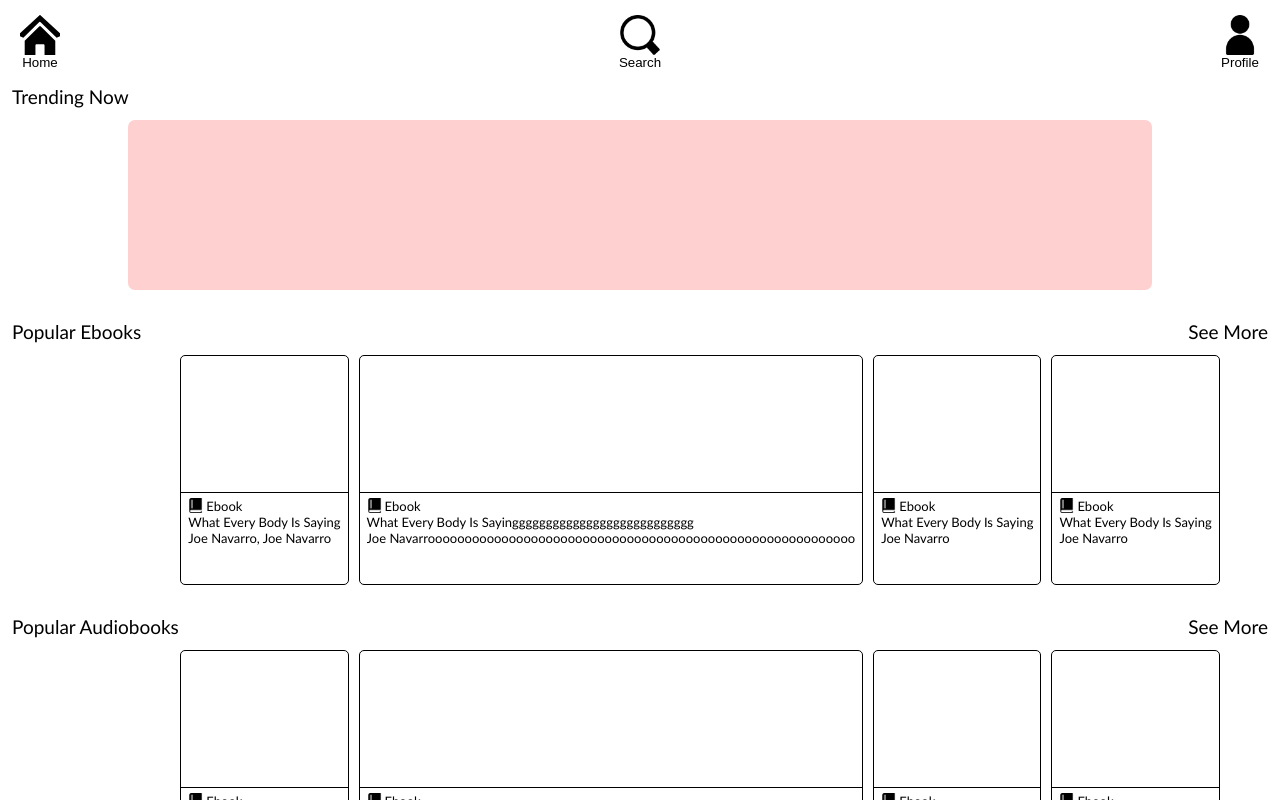
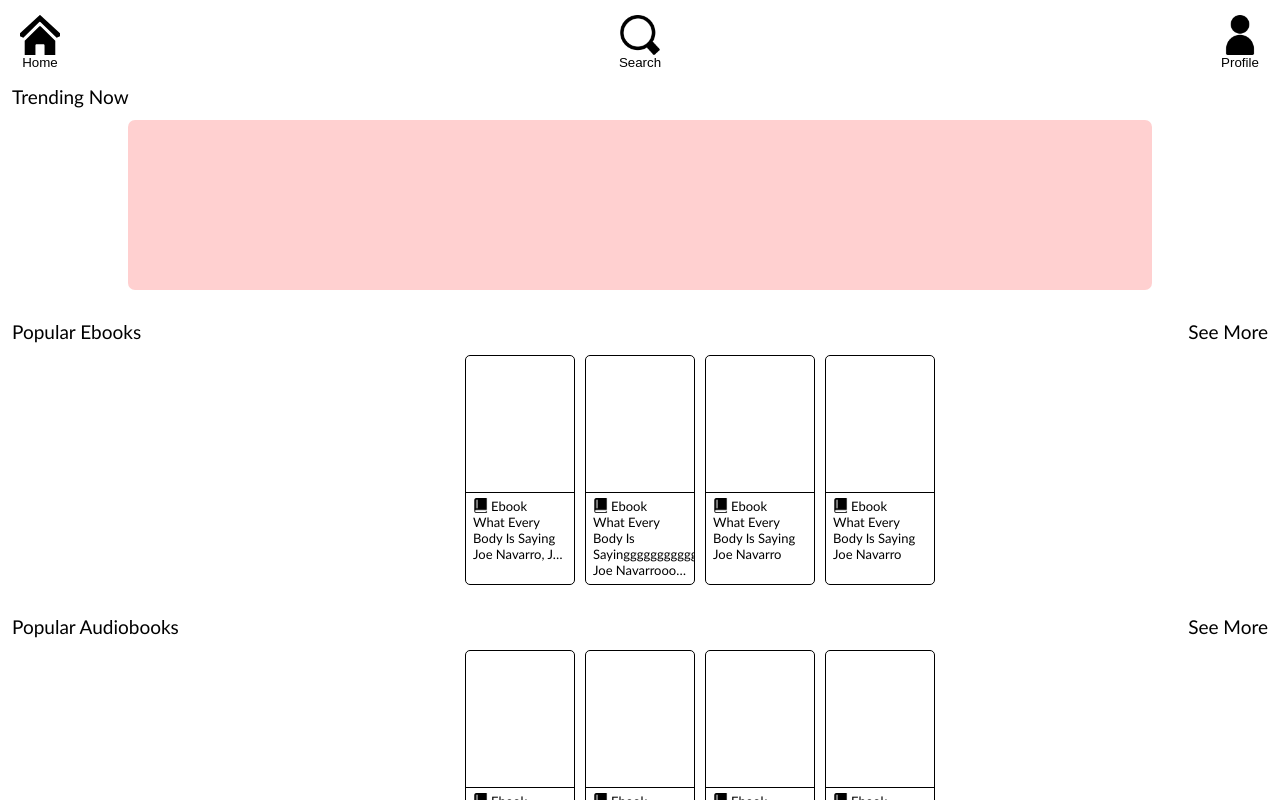
Before and after one commit to wil-l-l/Library-Full-Stack-Project, a React (Vite) app in the folder frontend/: page / in a window 1280 px wide. Shown: the top 800 px of the page. Built offline with nearby package versions, Linux system fonts and the light colour scheme.

Commit message:
Set a 'max-width' to 'GenericSlideItem' component

```diff
--- a/frontend/src/components/GenericSlideItem/GenericSlideItem.css
+++ b/frontend/src/components/GenericSlideItem/GenericSlideItem.css
@@ -2,6 +2,7 @@
   border: 1px solid black;
   border-radius: 5px;
   min-width: 110px;
+  max-width: 110px;
   height: 100%;
   display: flex;
   flex-direction: column;
```
